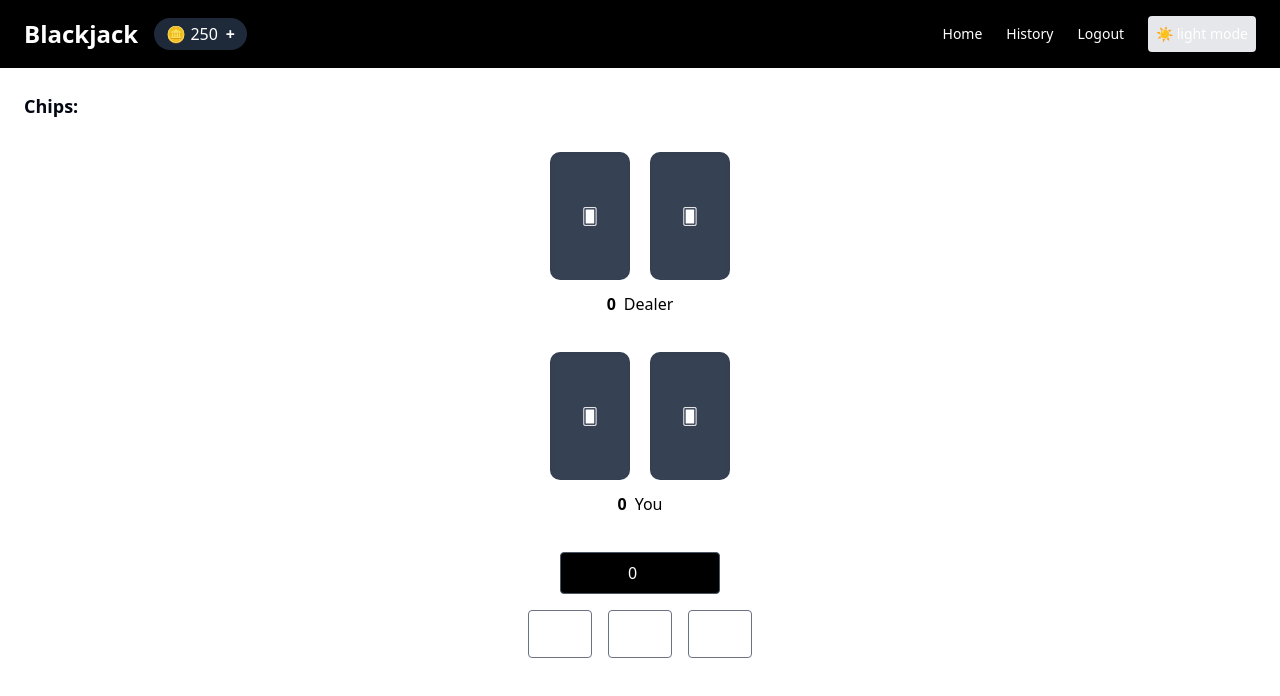
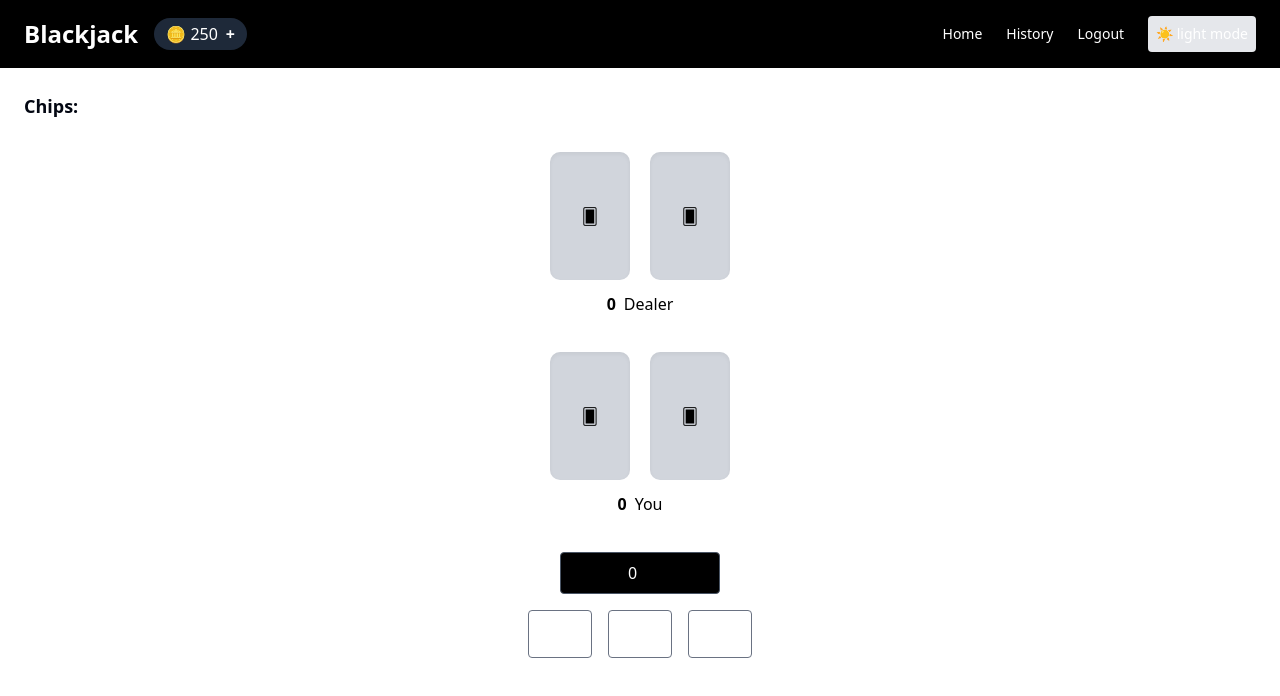
Before and after one commit to Gurarmaan2004/nextjs-blackjack, a Next.js app in the folder blackjack/: page / in a window 1280 px wide. Shown: the top 696 px of the page. Built offline with nearby package versions, Linux system fonts and the light colour scheme; no server answers.

Commit message:
Card Dark mode

```diff
--- a/blackjack/src/components/ui/PlayingCard.tsx
+++ b/blackjack/src/components/ui/PlayingCard.tsx
@@ -7,14 +7,18 @@ type CardProps = {
 export default function PlayingCard({ value, flipped }: CardProps) {
   return (
     <div className="w-20 h-32 perspective">
-      <div className={`relative w-full h-full transition-transform duration-500 transform-style preserve-3d ${flipped ? "rotate-y-180" : ""}`}>
+      <div
+        className={`relative w-full h-full transition-transform duration-500 transform-style preserve-3d ${
+          flipped ? "rotate-y-180" : ""
+        }`}
+      >
         {/* Front (face down) */}
-        <div className="absolute w-full h-full backface-hidden bg-gray-700 rounded-lg shadow-inner flex items-center justify-center text-white">
+        <div className="absolute w-full h-full backface-hidden bg-gray-300 dark:bg-gray-800 rounded-lg shadow-inner flex items-center justify-center text-black dark:text-white">
           🂠
         </div>
 
-        {/* Back (actual card) */}
-        <div className="absolute w-full h-full backface-hidden rotate-y-180 bg-white rounded-lg shadow-md flex items-center justify-center text-xl font-bold">
+        {/* Back (actual card face) */}
+        <div className="absolute w-full h-full backface-hidden rotate-y-180 bg-white dark:bg-gray-900 rounded-lg shadow-md flex items-center justify-center text-xl font-bold text-black dark:text-white">
           {value}
         </div>
       </div>
```
